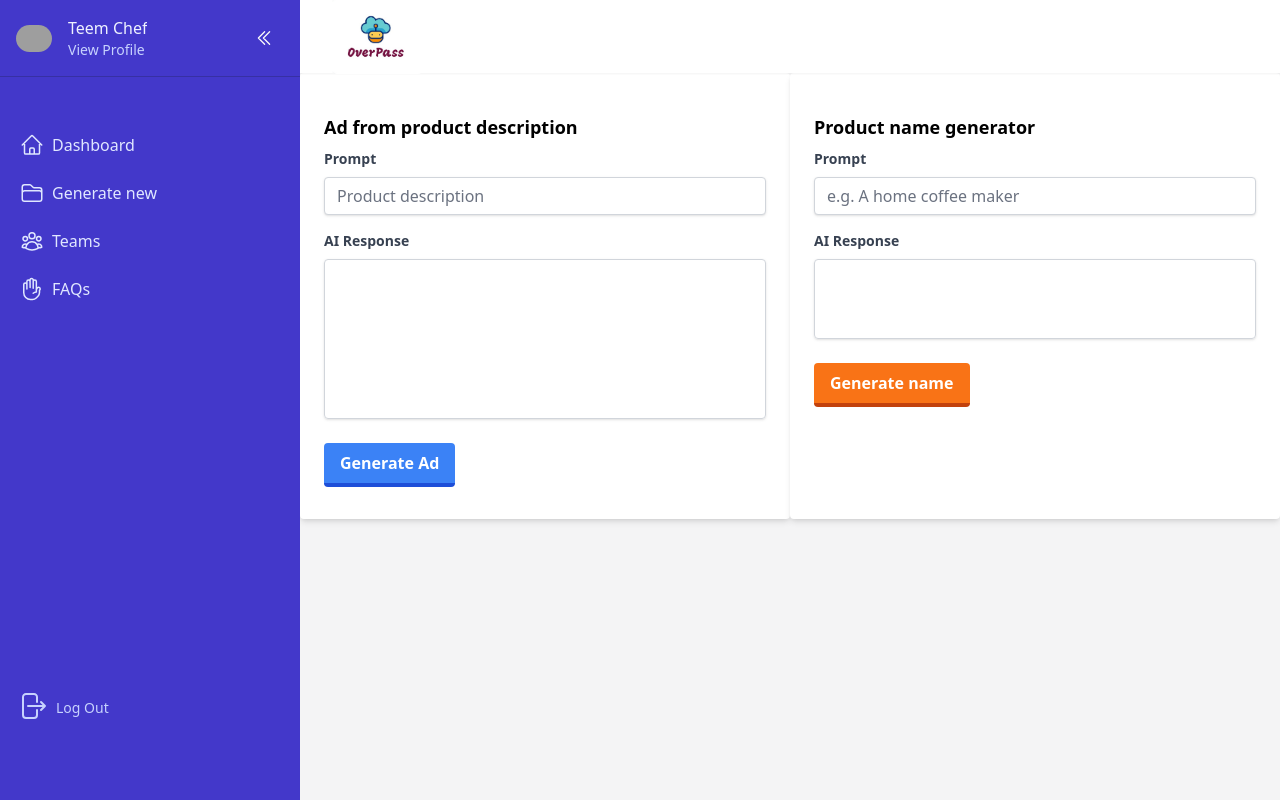
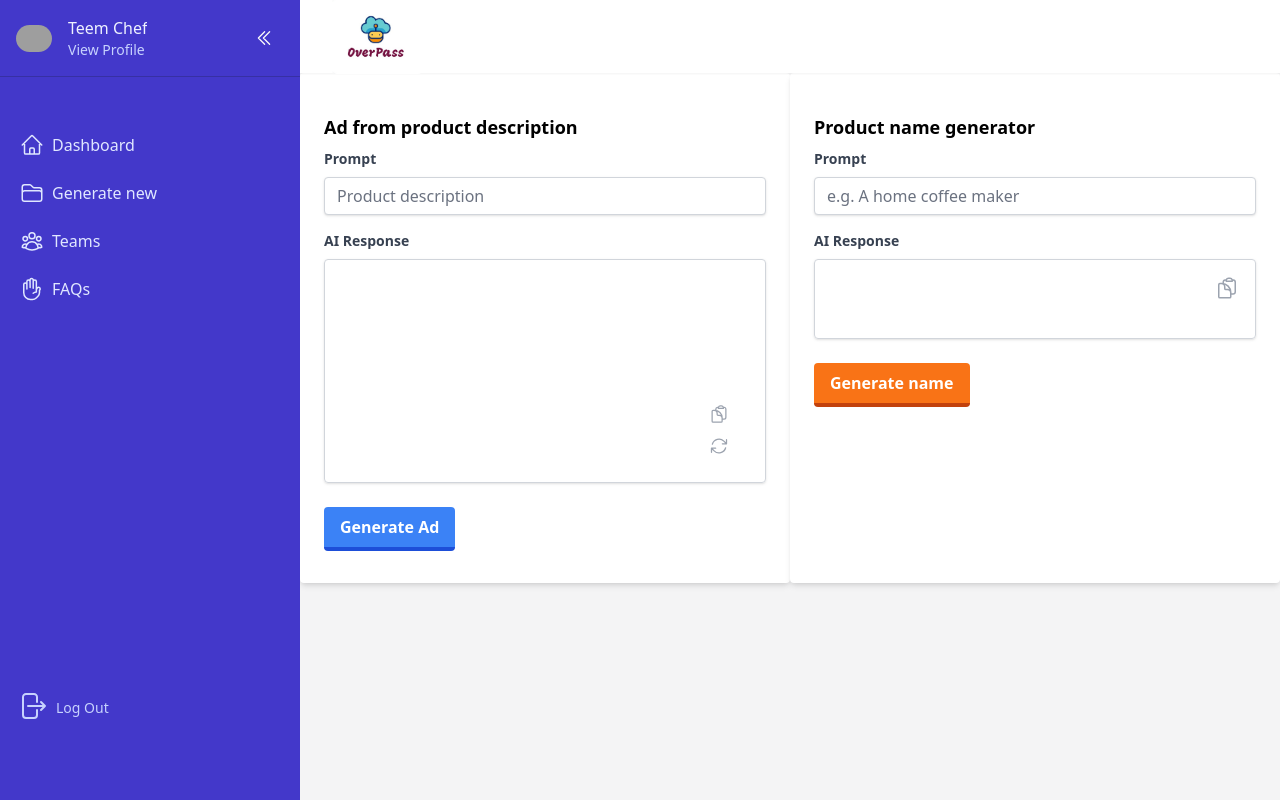
Before and after one commit to occiandiaali/over-pass, a Next.js app: page /app/generate-text in a window 1280 px wide. Built offline with nearby package versions, Linux system fonts and the light colour scheme; grey boxes are pictures that could not be loaded.

Commit message:
Add openai, test dummy ai generation

```diff
--- a/app/app/(dashboard)/generate-text/page.tsx
+++ b/app/app/(dashboard)/generate-text/page.tsx
@@ -1,4 +1,24 @@
+"use client";
+
+import React, { useState } from "react";
+import {
+  ArrowPathIcon,
+  ClipboardDocumentIcon,
+} from "@heroicons/react/24/outline";
+
 export default function AIFeat() {
+  const [sampleA, setSampleA] = useState("");
+
+  const handleGenerateAd = () => {
+    setSampleA(`The sample ad copy is given here
+    just as a placeholder to display how the AI response would look like.
+    The sample ad copy is given here
+    just as a placeholder to display how the AI response would look like.
+    The sample ad copy is given here
+    just as a placeholder to display how the AI response would look like.
+    `);
+  };
+
   return (
     <div className="grid grid-cols-1 md:grid-cols-2 w-full">
       <form className="bg-white w-screen md:w-full shadow-md rounded px-6 pt-6 pb-8 mb-4 md:ml-0">
@@ -23,12 +43,24 @@ export default function AIFeat() {
           <label className="block text-gray-700 text-sm font-bold mb-2">
             AI Response
           </label>
-          <div className="container border shadow appearance-none h-40 rounded w-full border-gray-300 mx-auto p-4"></div>
+          <div className="container border shadow appearance-none h-72 md:h-56 rounded w-full border-gray-300 mx-auto p-4">
+            <div className="relative">
+              <ClipboardDocumentIcon className="w-5 h-5 text-gray-400 absolute top-0 md:top-32 right-0 md:right-5" />
+              <ArrowPathIcon
+                className="w-5 h-5 text-gray-400 absolute top-6 md:top-40 right-0 md:right-5"
+                onClick={() => setSampleA("")}
+              />
+            </div>
+            <p className="text-gray-800 mt-0 text-left pb-6 pr-6 overflow-y-scroll">
+              {sampleA}
+            </p>
+          </div>
         </div>
         <div className="flex items-center justify-between">
           <button
             className="bg-blue-500 hover:bg-blue-400 text-white font-bold py-2 px-4 border-b-4 border-blue-700 hover:border-blue-500 rounded"
             type="button"
+            onClick={() => handleGenerateAd()}
           >
             Generate Ad
           </button>
@@ -63,7 +95,11 @@ export default function AIFeat() {
           <label className="block text-gray-700 text-sm font-bold mb-2">
             AI Response
           </label>
-          <div className="container border shadow appearance-none h-20 rounded w-full border-gray-300 mx-auto p-4"></div>
+          <div className="container border shadow appearance-none h-20 rounded w-full border-gray-300 mx-auto p-4">
+            <div className="relative">
+              <ClipboardDocumentIcon className="w-6 h-6 text-gray-400 absolute top-0 right-0" />
+            </div>
+          </div>
         </div>
         <div className="flex items-center justify-between">
           <button
--- a/package.json
+++ b/package.json
@@ -17,6 +17,7 @@
     "autoprefixer": "10.4.14",
     "classnames": "^2.3.2",
     "next": "latest",
+    "openai": "^3.3.0",
     "postcss": "8.4.24",
     "react": "18.2.0",
     "react-dom": "18.2.0",
```
Also changed, not shown: 1 other file (tests, documents, lock files or other folders).
